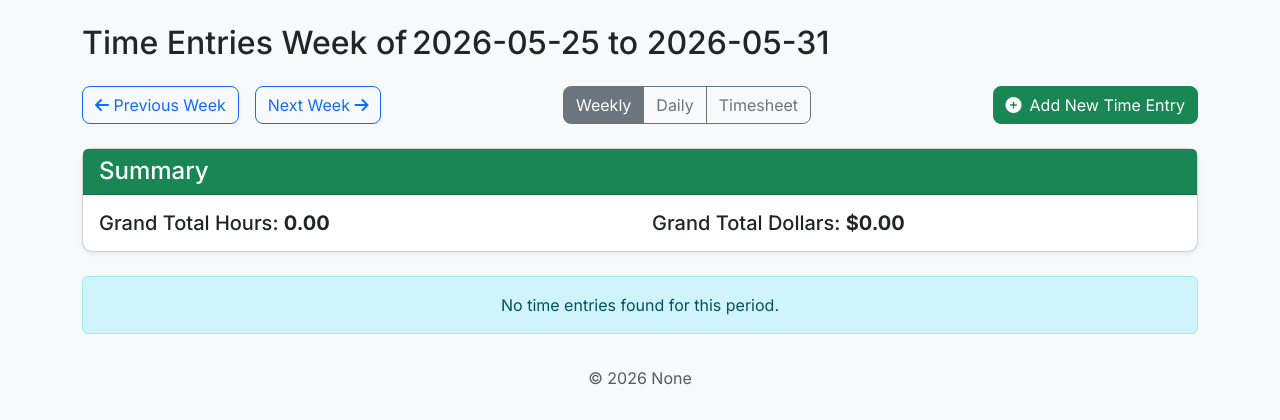
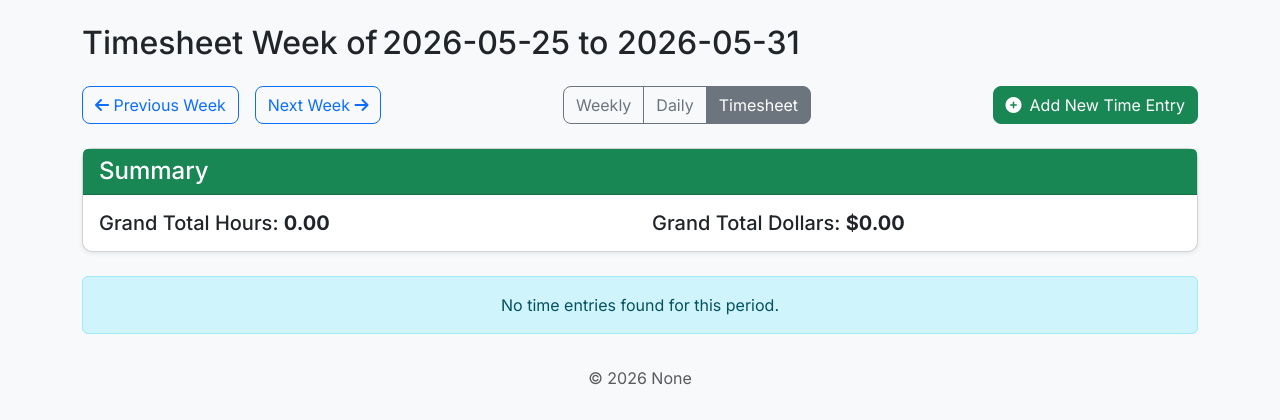
Before and after one commit to rscheeler/tempo, a FastAPI app: page /time_entries in a window 1280 px wide. Shown: the part 96-516 px from the top of the page. Run offline with FastAPI, Linux system fonts and the light colour scheme; data that the repository does not hold is empty.

Commit message:
Change default time entry view to timesheet.

```diff
--- a/src/tempo/templates/time_entries.html
+++ b/src/tempo/templates/time_entries.html
@@ -16,9 +16,9 @@
         </button>
     </div>
     <div class="btn-group" role="group" aria-label="View Toggle">
-        <button type="button" class="btn btn-outline-secondary active" id="weeklyViewBtn">Weekly</button>
+        <button type="button" class="btn btn-outline-secondary" id="weeklyViewBtn">Weekly</button>
         <button type="button" class="btn btn-outline-secondary" id="dailyViewBtn">Daily</button>
-        <button type="button" class="btn btn-outline-secondary" id="timesheetViewBtn">Timesheet</button>
+        <button type="button" class="btn btn-outline-secondary active" id="timesheetViewBtn">Timesheet</button>
     </div>
     <button type="button" class="btn btn-success" data-bs-toggle="modal" data-bs-target="#addTimeEntryModal">
         <i class="fas fa-plus-circle me-2"></i>Add New Time Entry
@@ -600,7 +600,7 @@
                 currentDateRangeElement.textContent = `${formatDate(startDate)} to ${formatDate(endDate)}`;
                 previousPeriodText.textContent = 'Previous Week';
                 nextPeriodText.textContent = 'Next Week';
-            } else { // timesheet
+            } else if (viewMode === 'timesheet') { // timesheet
                 startDate = getStartOfWeek(displayDate);
                 endDate = getEndOfWeek(displayDate);
                 viewModeTitleElement.textContent = 'Timesheet Week of';
@@ -678,7 +678,7 @@
 
         // Global variables to keep track of the currently displayed date and view mode
         let currentDisplayedDate = new Date();
-        let currentViewMode = 'weekly'; // Default view mode
+        let currentViewMode = 'timesheet'; // Default view mode
 
         // Function to update URL parameters based on current state
         function updateUrlParams(date, mode) {
```
